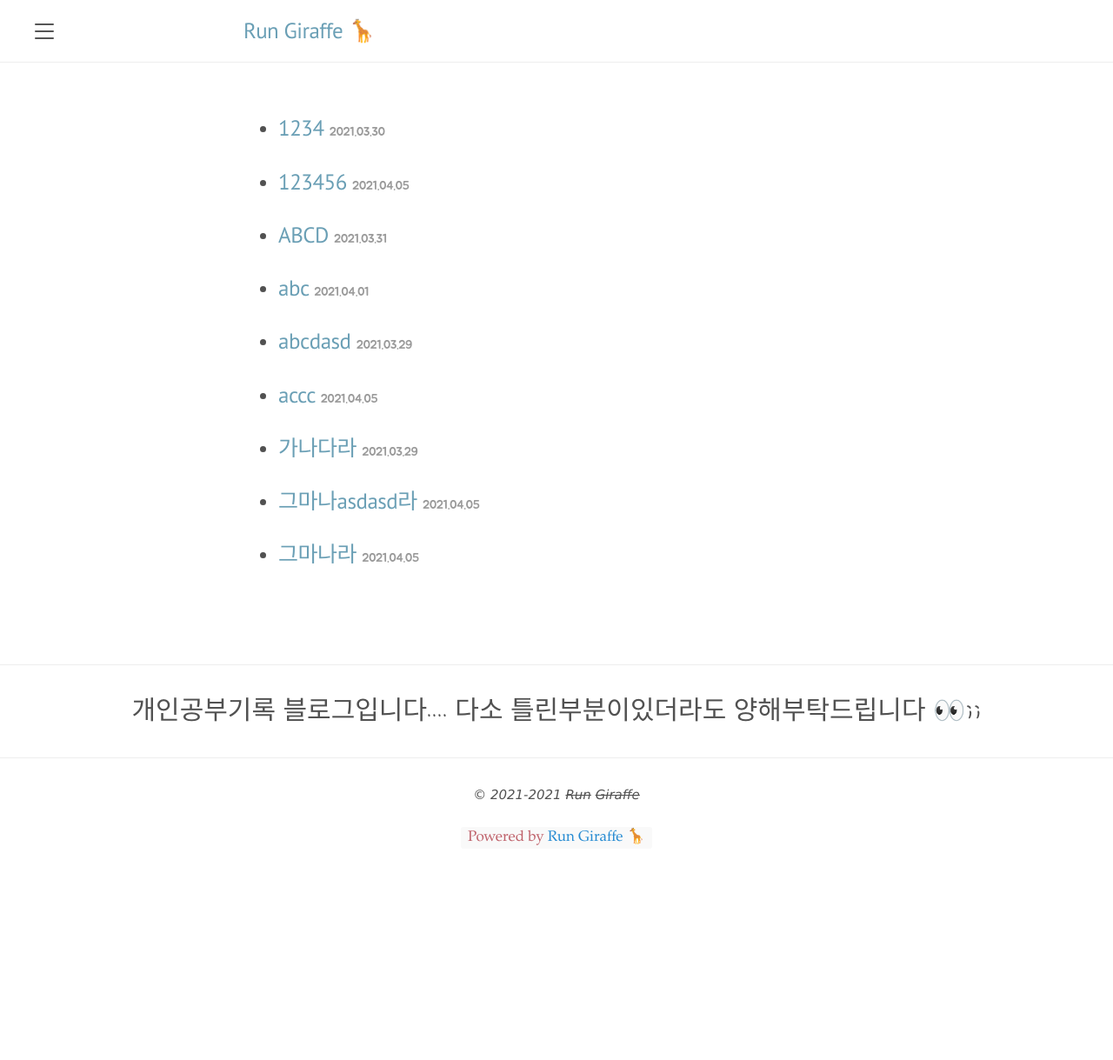
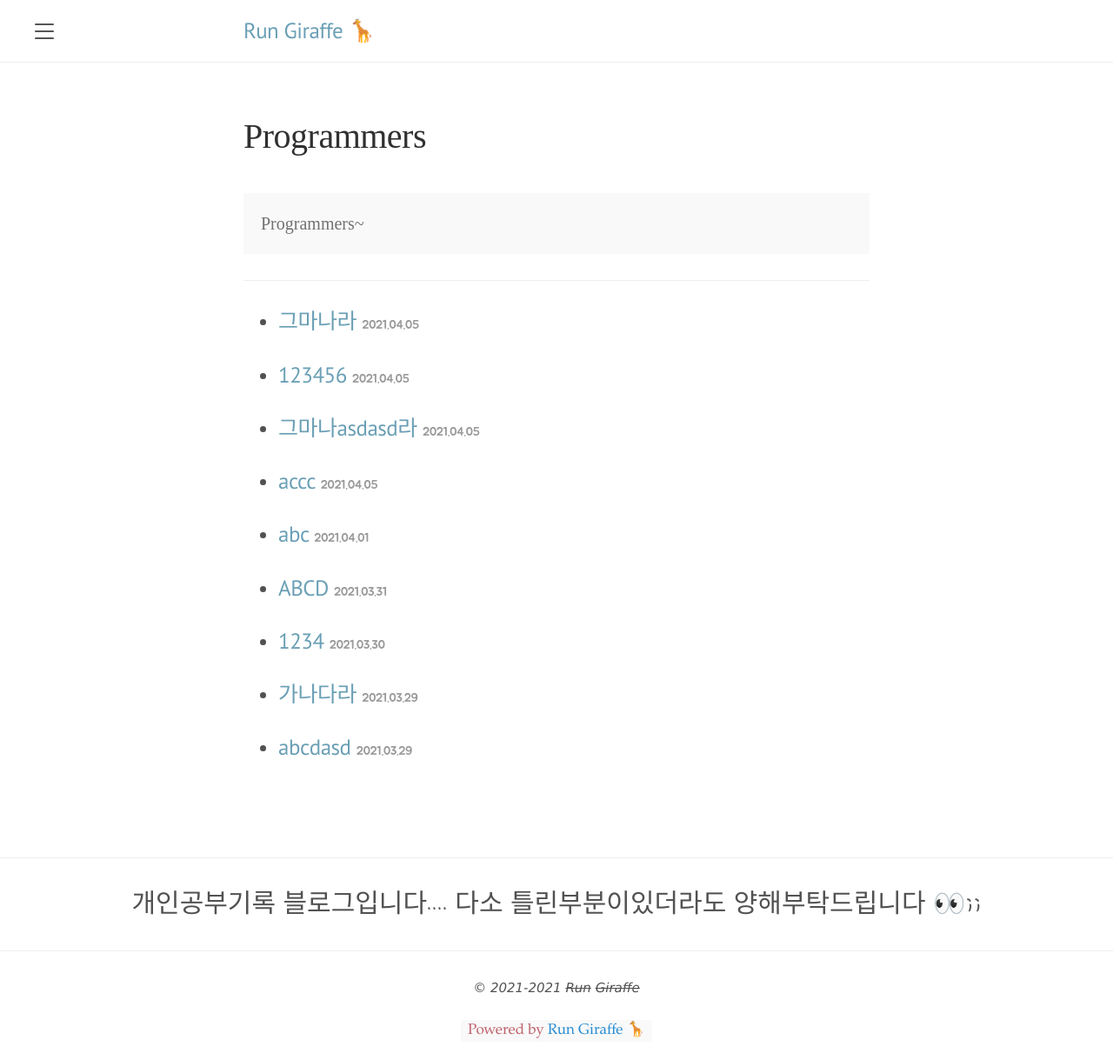
Before and after one commit to froggy0m0/froggy0m0.github.io, a Jekyll site: the page built from categories/Programmers.md, in a window 1280 px wide. Shown: the whole page at 87% size. Built offline with Jekyll 4.4.1, drawn with Linux system fonts in a browser that asks for light colours; before the commit the page ends 997 px from its top, so only the background shows below that.

Commit message:
Update category.html

```diff
--- a/_layouts/category.html
+++ b/_layouts/category.html
@@ -3,13 +3,18 @@
 ---
 
 <!-- 상단레이아웃 카테고리 타이틀과 about 작성-->
-
+{% if page.title.size > 0 %}
+  <header class ="page-title">
+    <h1 class="page-title">{{ page.title }}</h1></br>
+    {% include about_message.html text=page.description %}<hr></hr>
+  </header>
+  <hr class="sr-only"/>
+{% endif %}
 
 <ul class="posts-list">
 
   {% assign category = page.category | default: page.title %}
-  {% assign sort_page = site.categories[category] | sort: "title" %}
-  {% for post in sort_page %}
+  {% for post in site.categories[category] %}
     <li>
       <h3>
         <a href="{{ site.baseurl }}{{ post.url }}">
```
